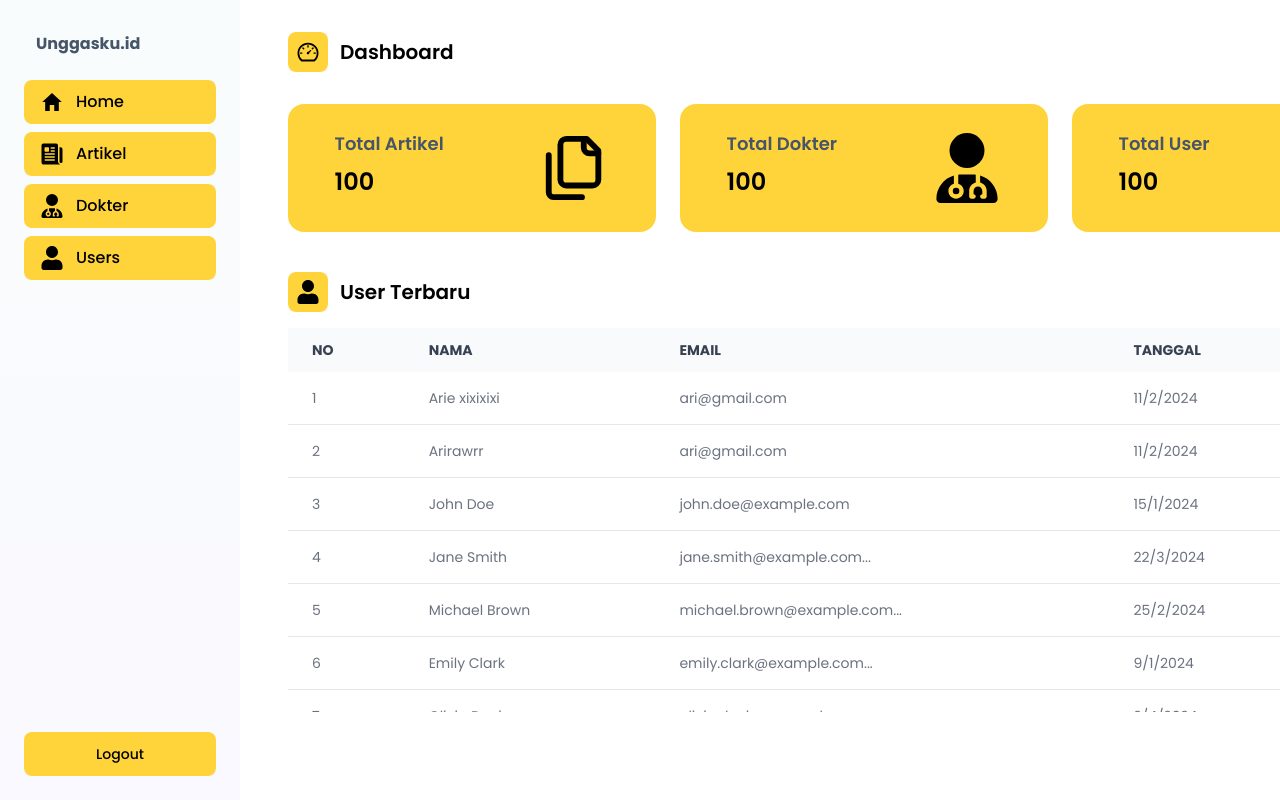
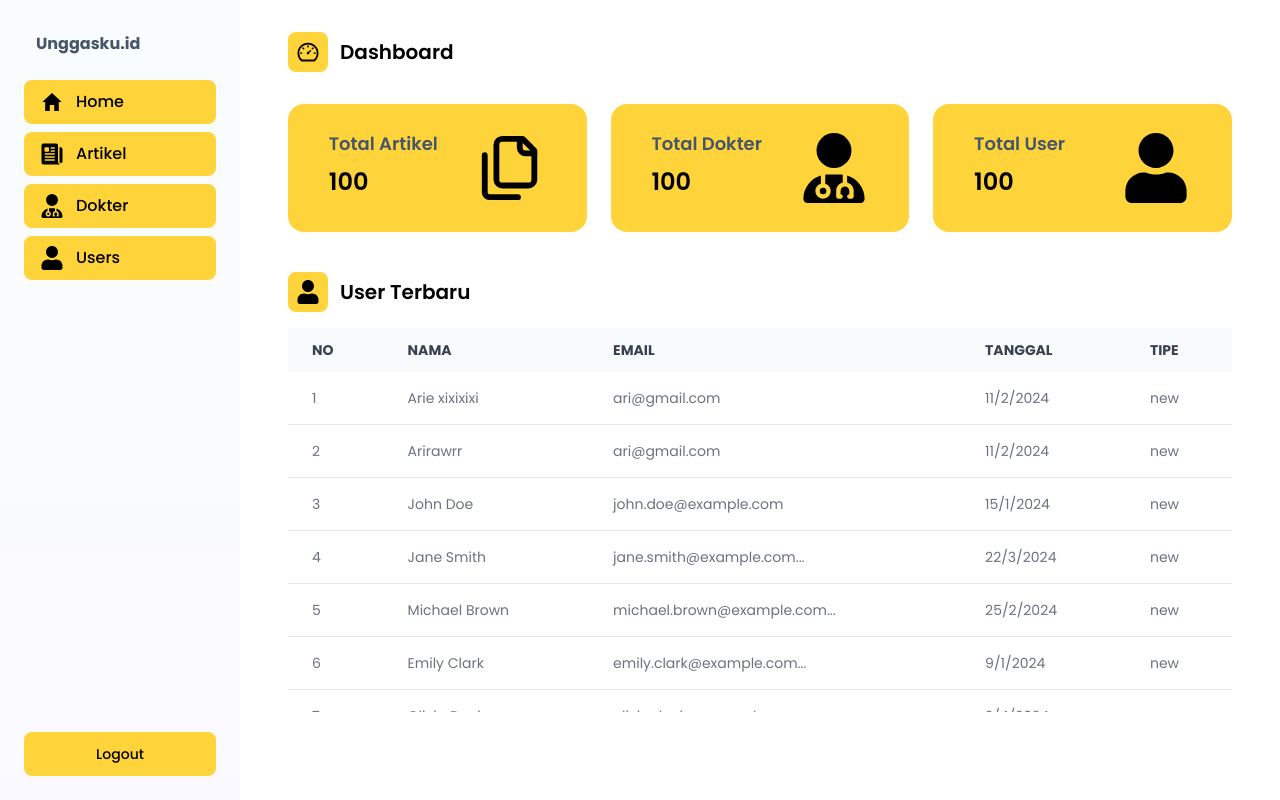
Before and after one commit to Ariemaharrucha/unggasku-fe, a React (Vite) app: page /dashboard in a window 1280 px wide. Built offline with nearby package versions, Linux system fonts and the light colour scheme.

Commit message:
remove fixed

```diff
--- a/src/pages/dashboard/index.dashboard.jsx
+++ b/src/pages/dashboard/index.dashboard.jsx
@@ -9,7 +9,7 @@ import { NewUserTable } from "./NewUserTable.jsx";
 export const Dashboard = () => {
   return (
     <DashboardLayout>
-      <main className="max-w-6xl fixed w-full">
+      <main className="max-w-6xl w-full">
         <section className="sticky top-0 z-[2] flex items-center justify-between bg-white py-2">
           <div className="flex items-center gap-3">
             <div className="bg-secondary-300 flex justify-center items-center p-2 rounded-lg">
```
